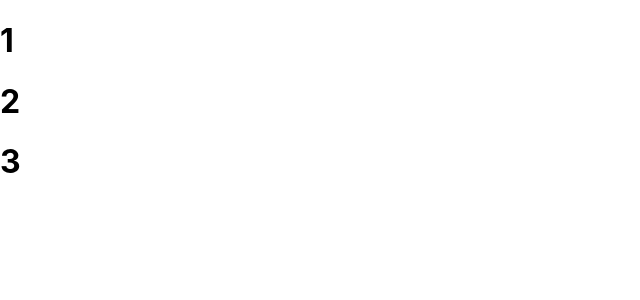
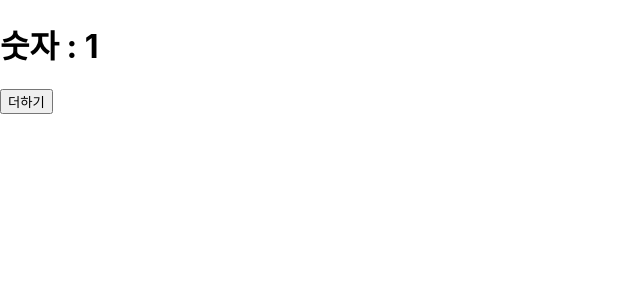
Before and after one commit to Griotold/my-app, a React (Create React App) app: page / in a window 1280 px wide. Shown: the top 300 px of the page, without its empty margins (0-640 px from the left). Built offline with nearby package versions, Linux system fonts and the light colour scheme.

Commit message:
useState

```diff
--- a/src/App.js
+++ b/src/App.js
@@ -1,16 +1,20 @@
 import logo from './logo.svg';
 import './App.css';
+import React, { useEffect, useState } from 'react';
 
 function App() {
-    let list = [1, 2, 3];
+    // let number = 1; // 상태 값이 아님
+    const [number, setNumber] = useState(1);
+    const add = () => {
+        setNumber(number + 1);
+        console.log('add', number);
+    };
 
+    // 렌더링 시점 = 상태값이 변경 될 때
     return (
         <div>
-            <div>
-                {list.map((n) => (
-                    <h1>{n}</h1>
-                ))}
-            </div>
+            <h1>숫자 : {number}</h1>
+            <button onClick={add}>더하기</button>
         </div>
     );
 }
```
Also changed, not shown: test.html (+15 -0 lines).
